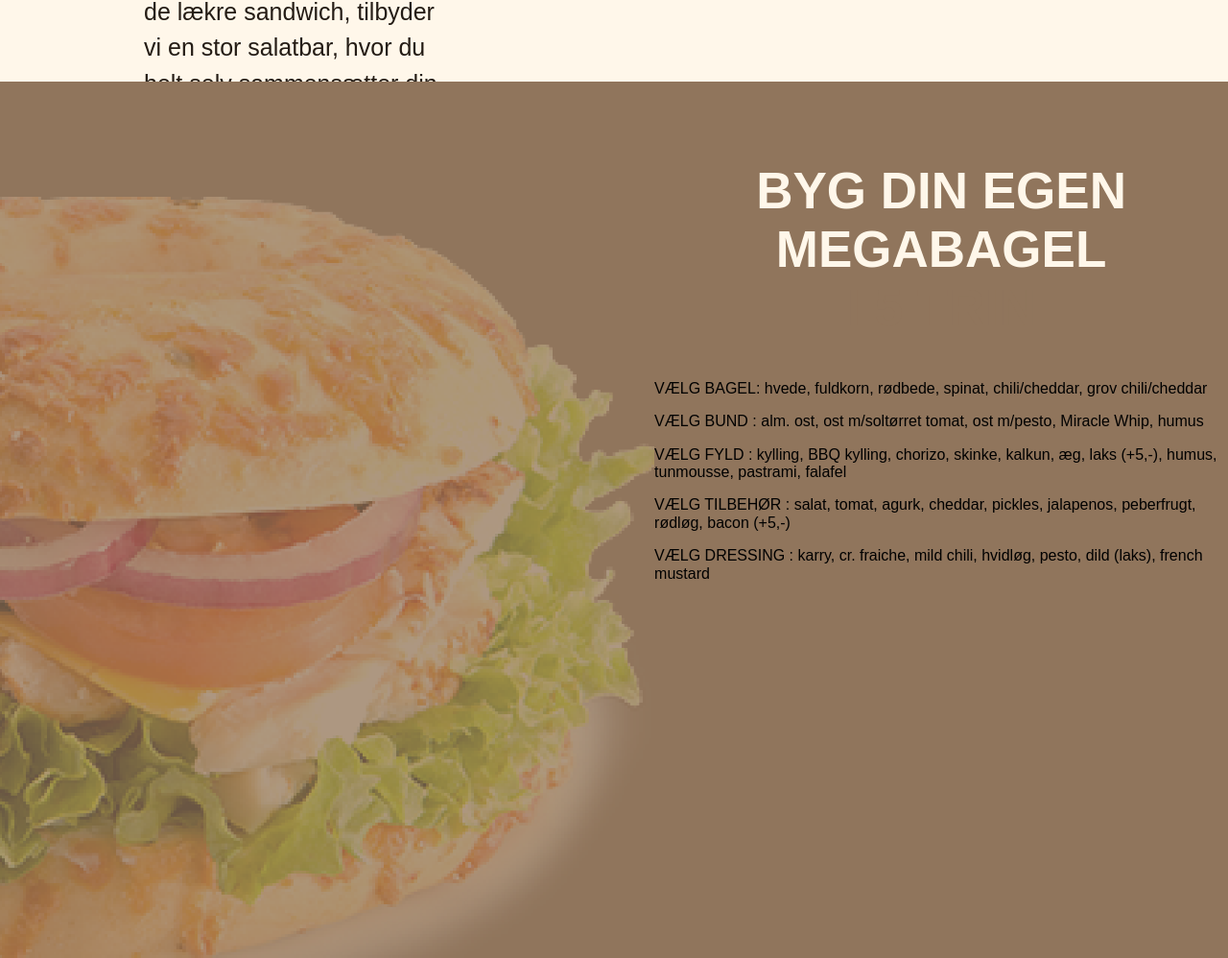
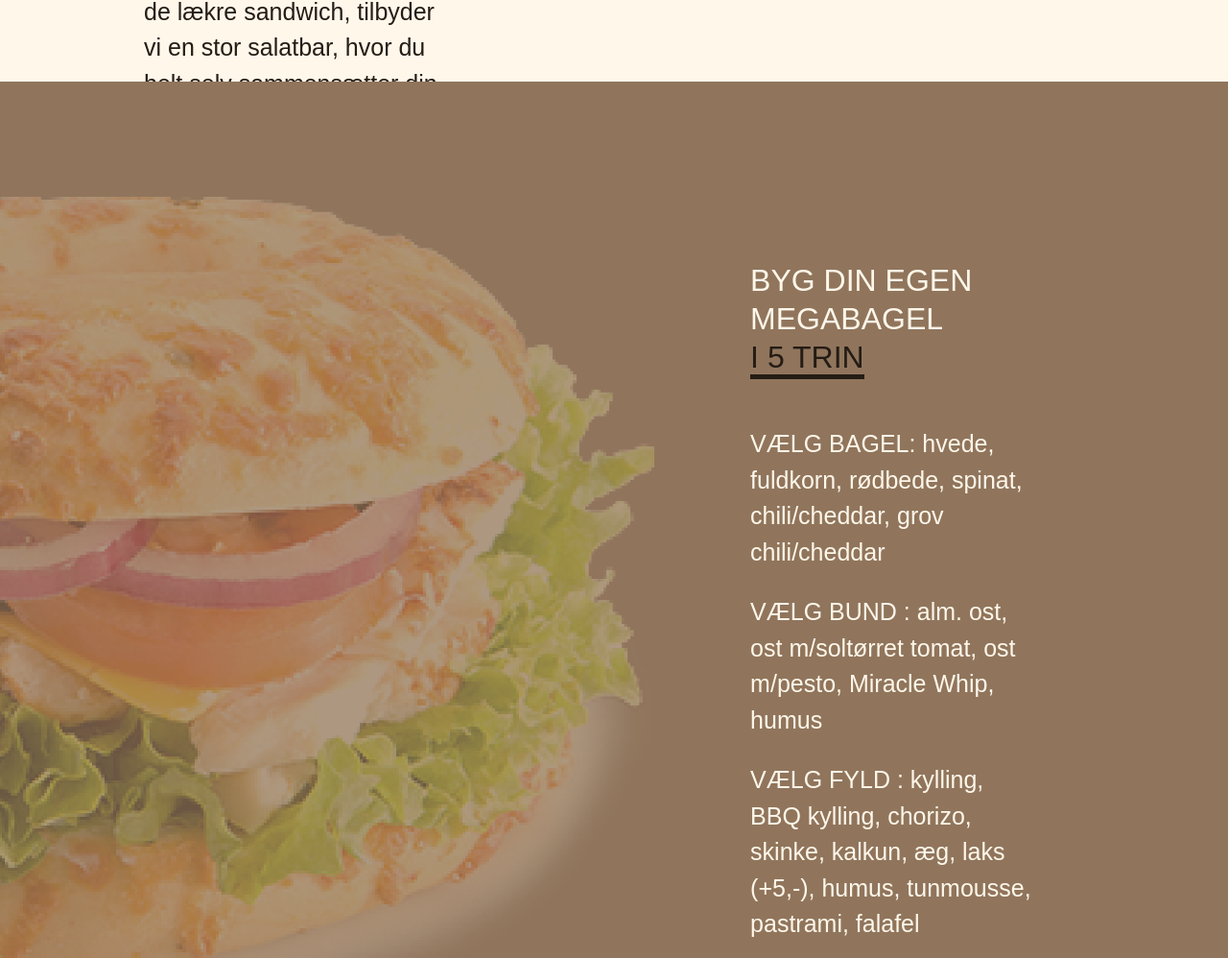
Before and after one commit to nata2301/bagelstogo, a plain HTML site: page index.html in a window 1280 px wide. Shown: the part 1515-2513 px from the top of the page at 96% size. Drawn offline with nearby package versions, Linux system fonts and the light colour scheme; a web font is replaced by a local one.

Commit message:
styling af tekst

```diff
--- a/style.css
+++ b/style.css
@@ -156,6 +156,8 @@ button {
 .overskrift2 {
     color: var(--mørkebrun-color);
     line-height: 1.25;
+    font-size: 32px;
+    font-weight: 600;
 }
 
 span {
@@ -198,12 +200,34 @@ span {
     display: flex;
     flex-direction: row;
     padding-top: 40px;
+
+}
+
+.overskrift3 {
+    text-align: left;
+    font-size: 32px;
+    font-weight: 500;
+    line-height: 1.25;
+}
+.trin {
+    color: var(--mørkebrun-color);
+    border-bottom: 5px solid var(--mørkebrun-color);
+    font-weight: 500;
+
 }
 
 .brødtekst{
-
+    margin: 100px;
+    padding-top: 20px;
 }
 
+.tekst2 {
+    margin-right: 100px;
+    padding-top: 1px;
+    line-height: 1.5;
+    font-size: 25px;
+    color: var(--beige-color);
+}
 .megabagel {
     width: 750px;
     height: 900px;
```
